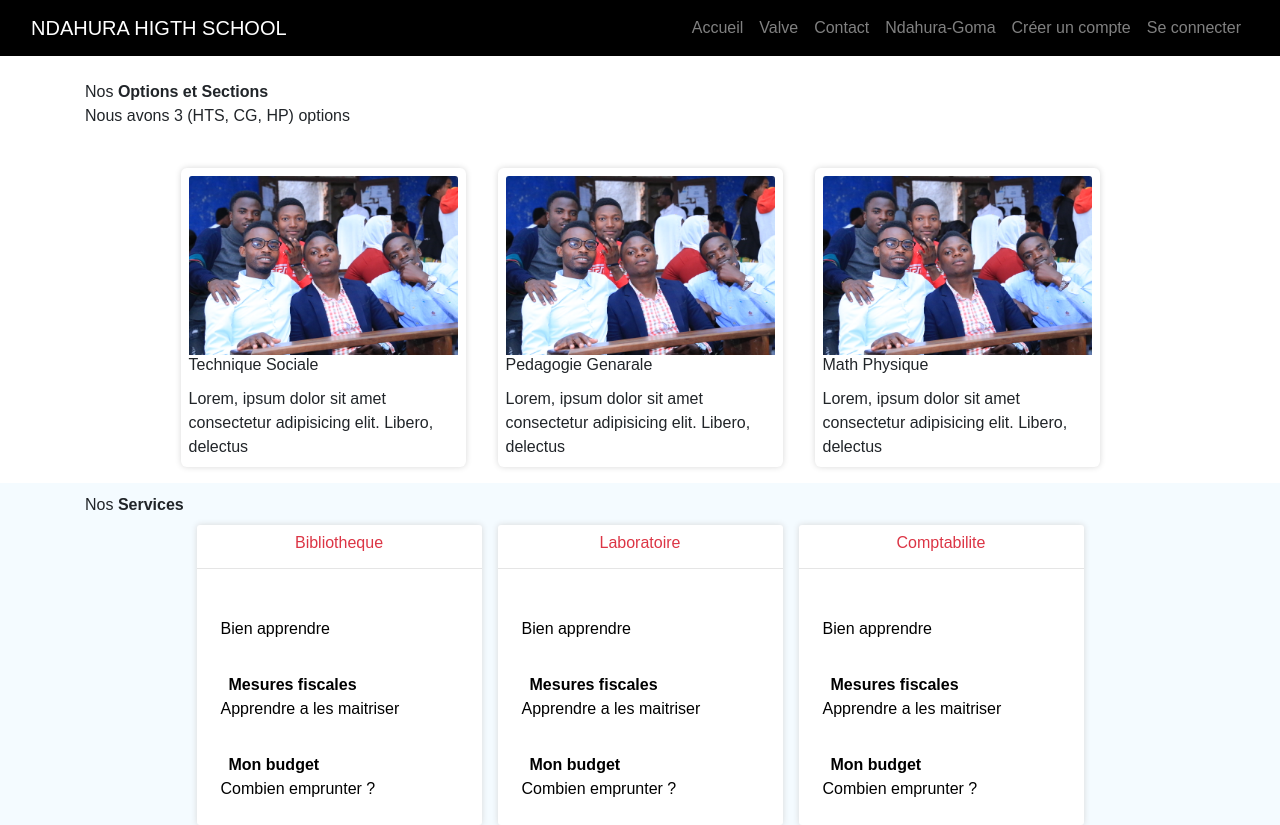
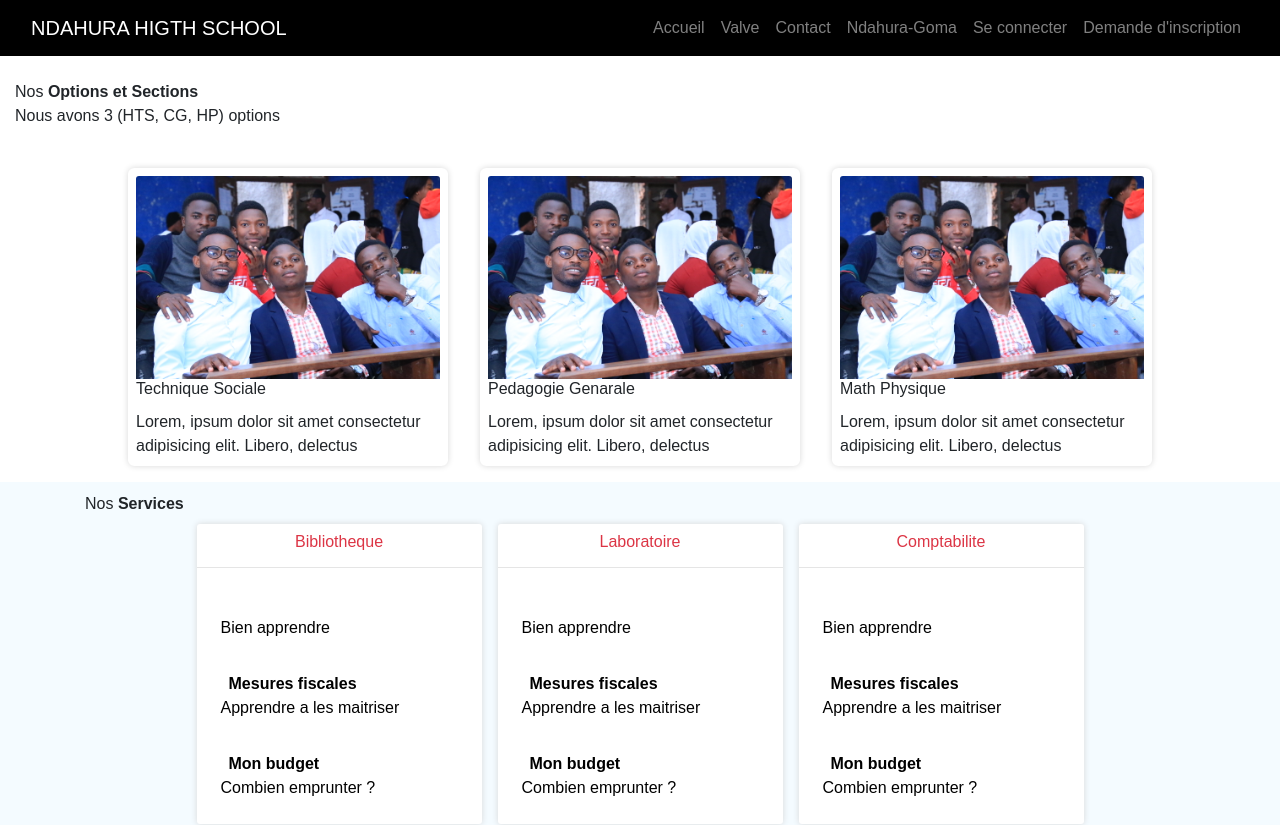
Before and after one commit to IbrahimBagalwa/school_app, a React (Create React App) app: page / in a window 1280 px wide. Shown: the top 825 px of the page. Built offline with nearby package versions, Linux system fonts and the light colour scheme; a web font is replaced by a local one.

Commit message:
home page

```diff
--- a/src/components/nav/hearder.jsx
+++ b/src/components/nav/hearder.jsx
@@ -6,7 +6,7 @@ function Header() {
 
 
     return (<>
-        <nav class="navbar navbar-expand-lg navbar-dark fixed-top title">
+        <nav className="navbar navbar-expand-lg navbar-dark fixed-top title">
             <div className="container-fluid">
                 <Link className="navbar-brand fst-italic navbar-right mr-5" to="/">NDAHURA HIGTH SCHOOL</Link>
                 <button className="navbar-toggler" type="button" data-toggle="collapse" data-target="#navbarColor02" aria-controls="navbarColor02" aria-expanded="false" aria-label="Toggle navigation">
@@ -19,7 +19,7 @@ function Header() {
                             <li className="nav-item">
                                 <Link className="nav-link" to='/'>Accueil</Link>
                             </li>
-                            <li className="nav-item">
+                            <li className="nav-item drop-down">
                                 <Link className="nav-link" to='/'>Valve</Link>
                             </li>
                             <li className="nav-item">
@@ -30,10 +30,10 @@ function Header() {
                             </li>
 
                             <li className="nav-item">
-                                <Link to="#" className="nav-link">Créer un compte</Link>
+                                <Link to="#" className="nav-link">Se connecter</Link>
                             </li>
                             <li className="nav-item">
-                                <Link to="#" className="nav-link">Se connecter</Link>
+                                <Link to="#" className="nav-link">Demande d'inscription</Link>
                             </li>
 
                     </ul>
--- a/src/components/nav/style.css
+++ b/src/components/nav/style.css
@@ -19,7 +19,7 @@ nav.title{
 .nav-footer{
     width: 100%;
     position: relative;
-    height: 100vh;
+    /* height: 10vh; */
     display: flex;
     /* flex-direction: column; */
     /* flex: 1; */
--- a/src/pages/home/home.page.jsx
+++ b/src/pages/home/home.page.jsx
@@ -61,8 +61,8 @@ export default function Home(){
                 }
             </Slider> */}
 
-            <div className="container-fluid div-actuality- d-flex">
-                <div className="container">
+            <div className=" d-flex">
+                <div className="container-fluid">
                     <span>Nos<strong> Options et Sections</strong></span>
                     <p>Nous avons 3 (HTS, CG, HP) options</p>
                     <div className="row justify-content-center">
```
